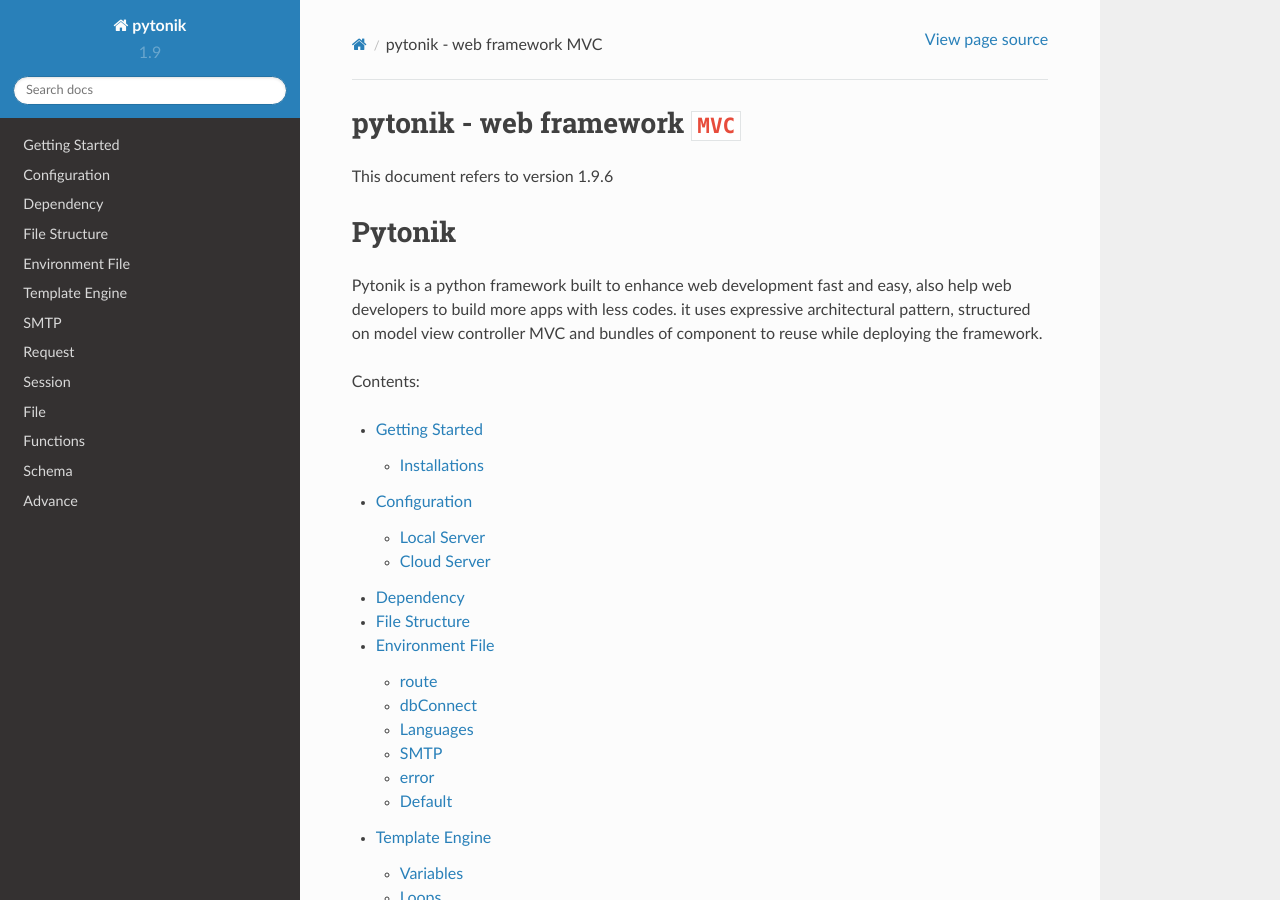
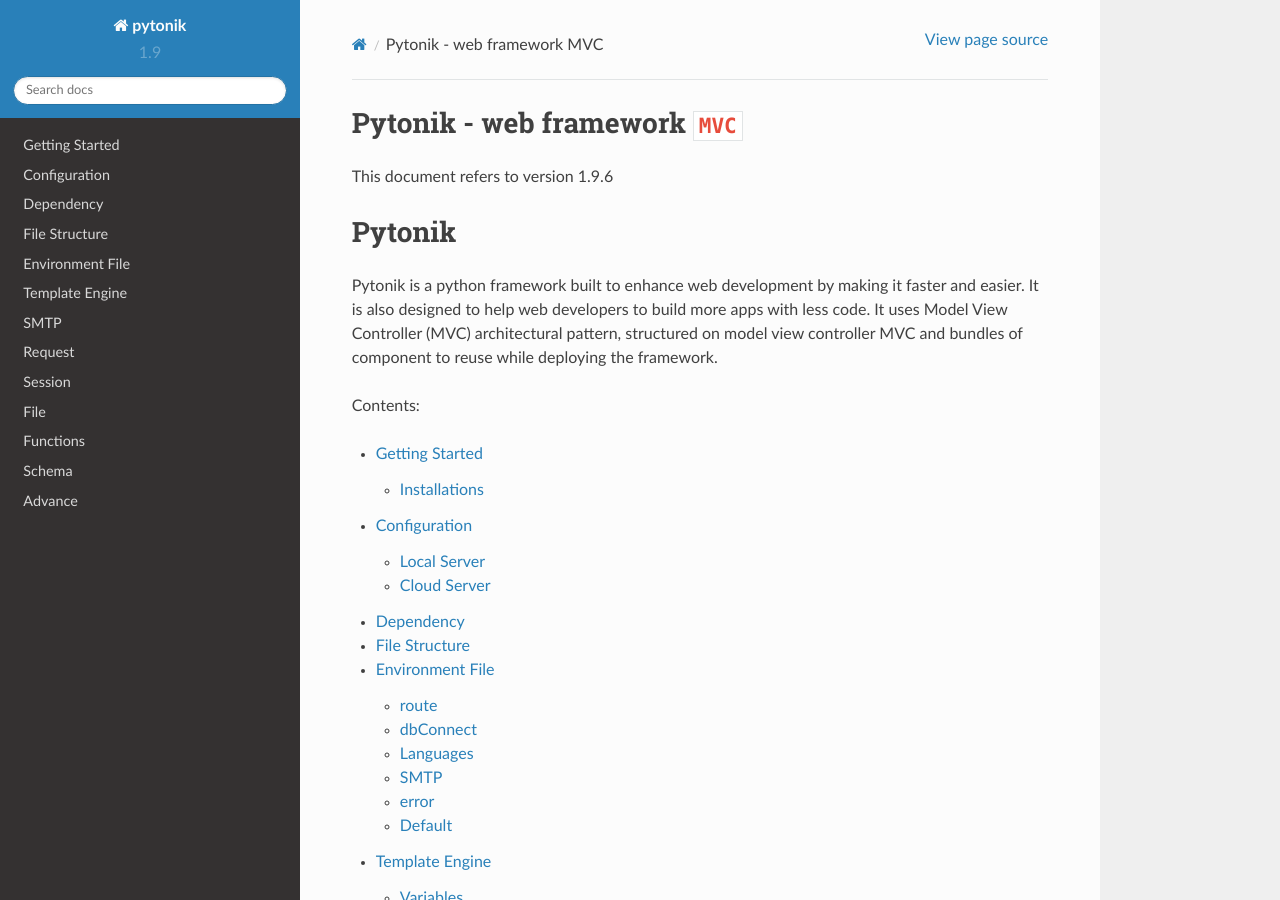
Before and after one commit to pytonik/pytonik, a Sphinx documentation site: the page built from docs/source/index.rst, in a window 1280 px wide and 900 px high. Built offline with Sphinx 7.4.7 and the Read the Docs theme 2.0.0, drawn with Linux system fonts in a browser that asks for light colours.

Commit message:
Update to index.rst
Modified some words.

```diff
--- a/docs/source/index.rst
+++ b/docs/source/index.rst
@@ -1,5 +1,5 @@
 
-pytonik - web framework ``MVC``
+Pytonik - web framework ``MVC``
 ===============================
 
 This document refers to version |release|
@@ -7,8 +7,8 @@ This document refers to version |release|
 Pytonik
 =======
 
-Pytonik is a python framework built to enhance web development fast and easy, also help web developers
-to build more apps with less codes. it uses expressive architectural pattern,
+Pytonik is a python framework built to enhance web development by making it faster and easier. It is also designed to help web developers
+to build more apps with less code. It uses Model View Controller (MVC) architectural pattern,
 structured on model view controller MVC  and bundles of component to reuse while deploying the framework.
 
 Contents:
```
